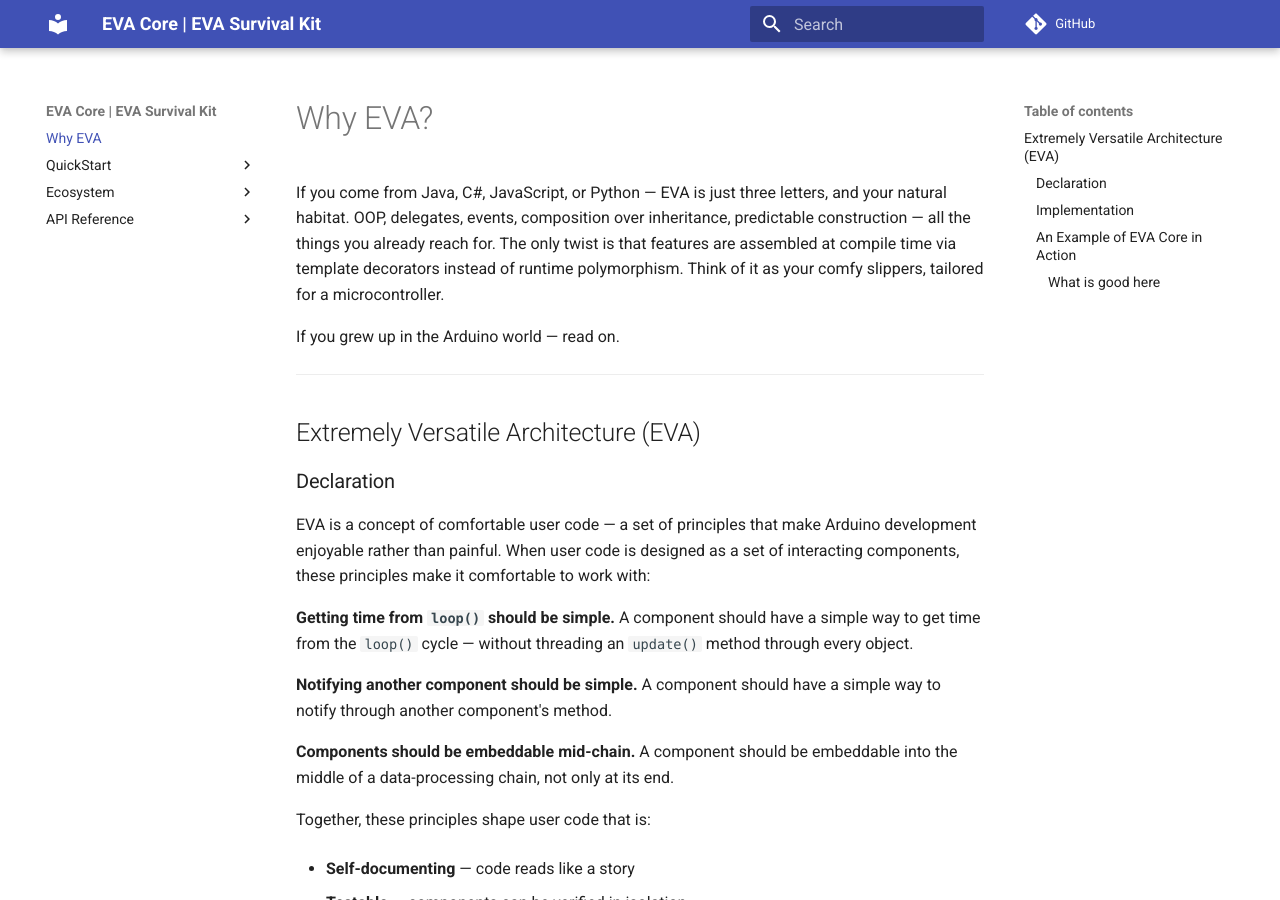
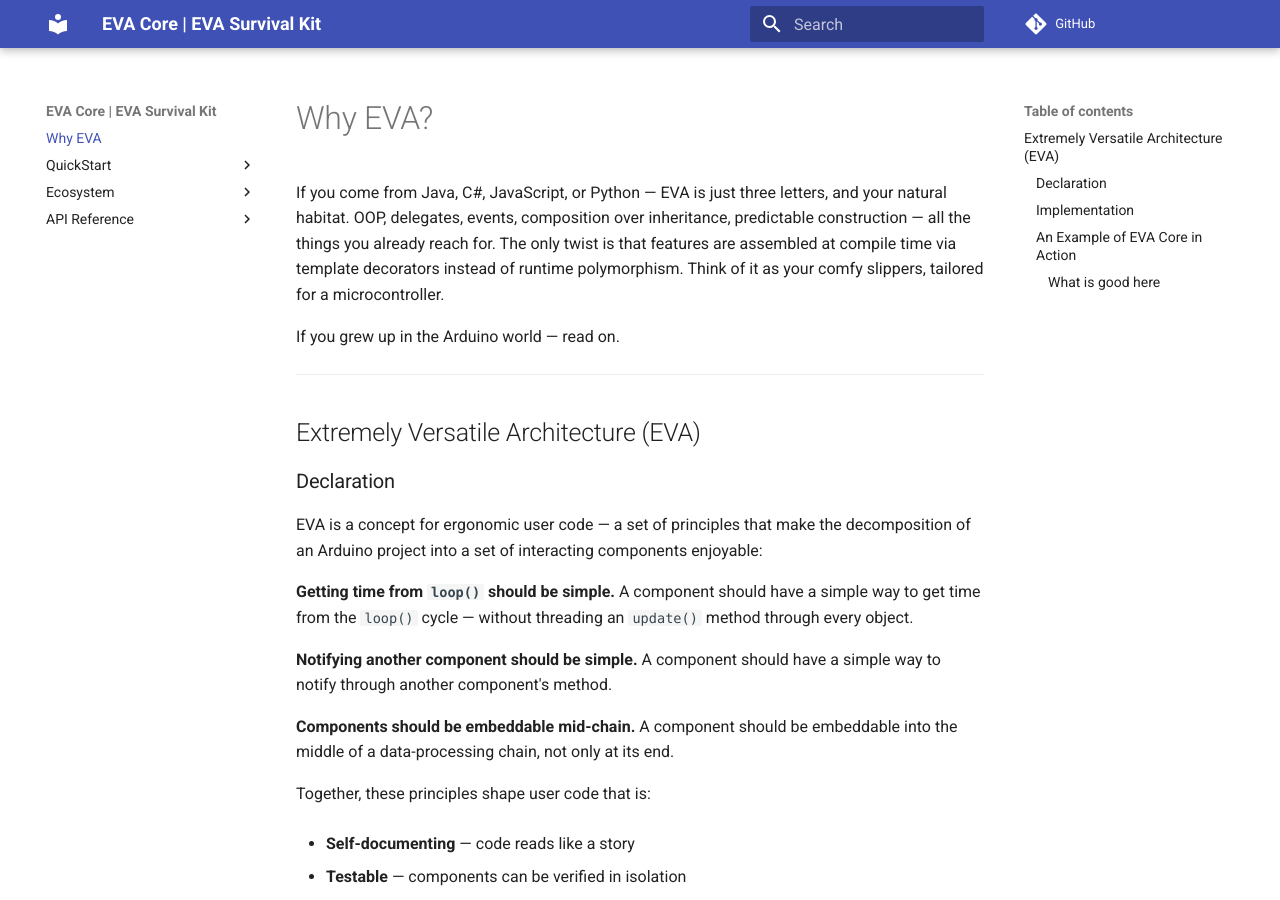
Before and after one commit to agusevtec/eva-core-sk, an MkDocs documentation site: the page built from docs-md/index.md, in a window 1280 px wide and 900 px high. Built offline with MkDocs 1.6.1 and Material for MkDocs 9.7.7, drawn with Linux system fonts in a browser that asks for light colours; some web fonts are replaced; comment, search, counter and statistics services are not loaded; some of the changed text lies outside the part shown.

Commit message:
update the docs

```diff
--- a/docs-md/index.md
+++ b/docs-md/index.md
@@ -15,10 +15,8 @@ If you grew up in the Arduino world — read on.
 
 ### Declaration
 
-EVA is a concept of comfortable user code — a set of principles that make
-Arduino development enjoyable rather than painful. When user code is designed
-as a set of interacting components, these principles make it comfortable to
-work with:
+EVA is a concept for ergonomic user code — a set of principles that make the
+decomposition of an Arduino project into a set of interacting components enjoyable:
 
 **Getting time from `loop()` should be simple.**
 A component should have a simple way to get time from the `loop()` cycle — without
```
Also changed, not shown: other parts of docs-md/index.md (+11 -10 lines), docs/index.html (+13 -14 lines), docs/search/search_index.json, 1 other file.
